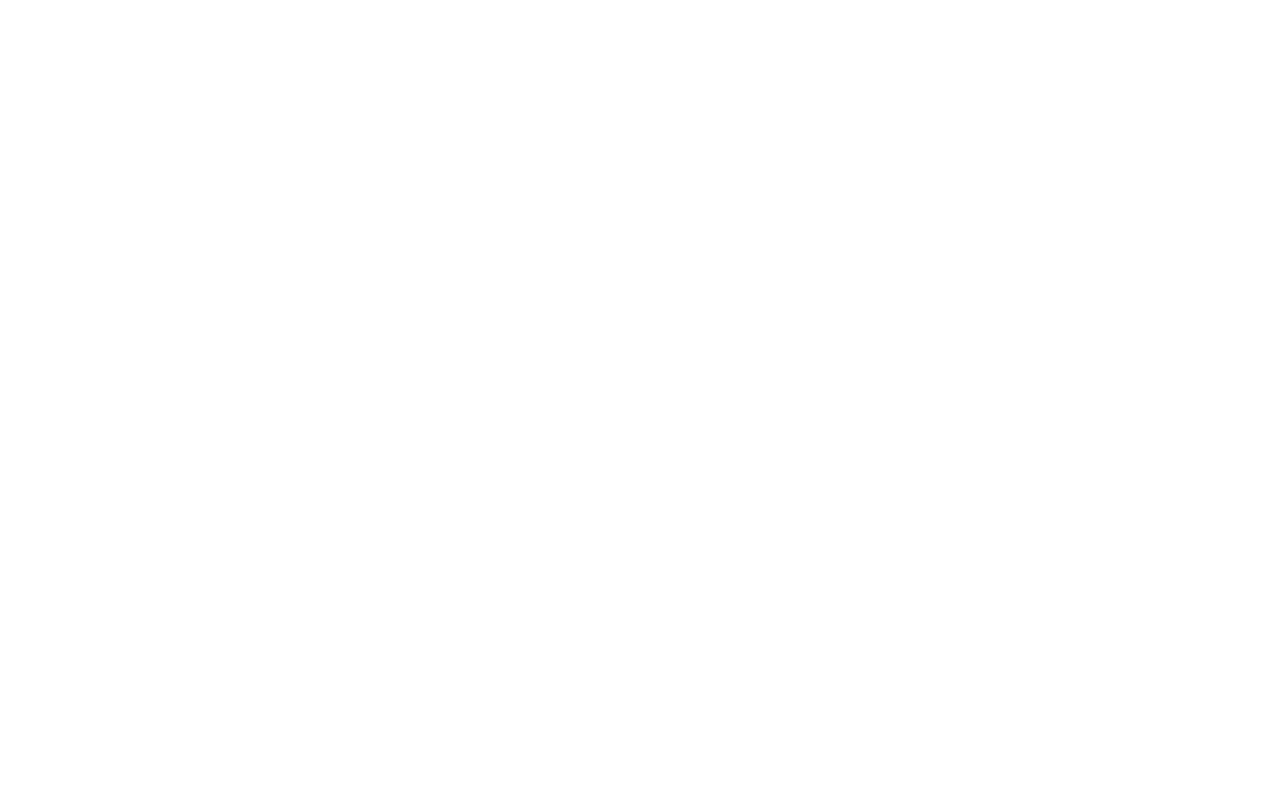
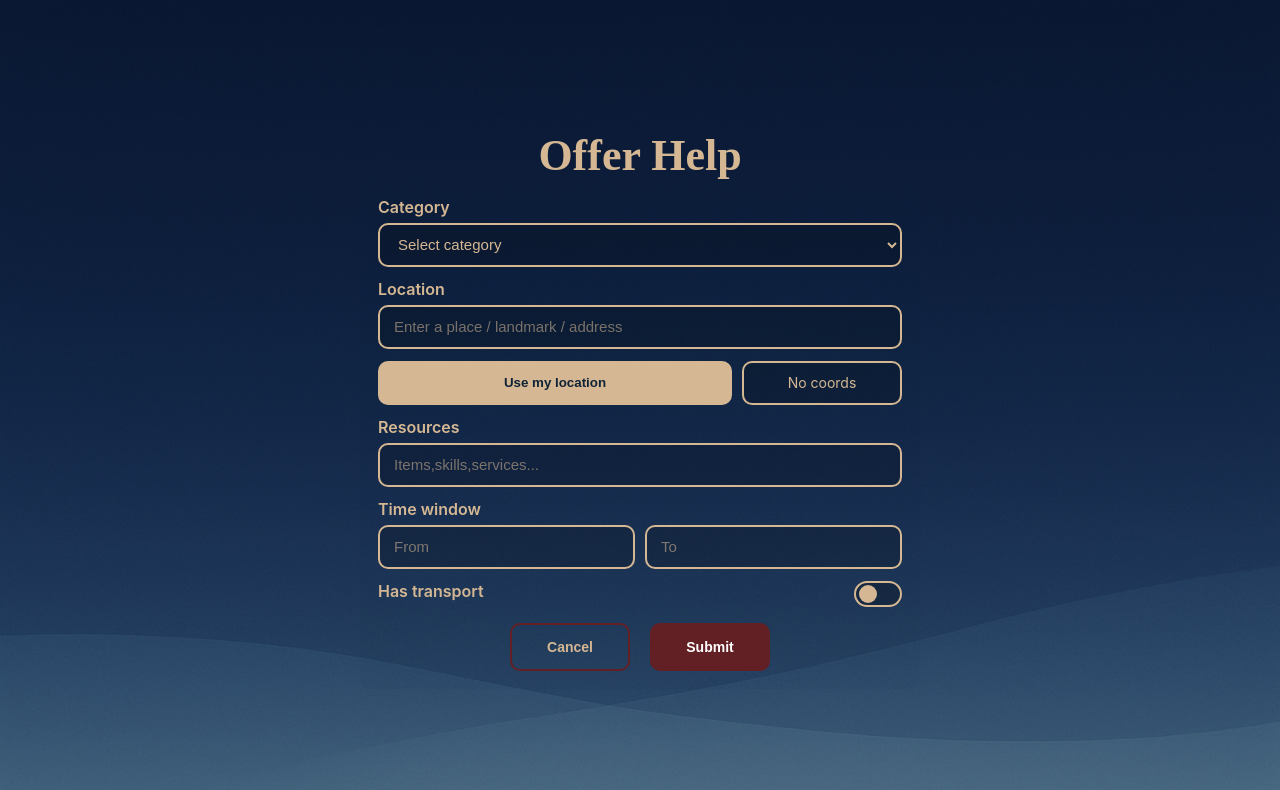
Before and after one commit to Vrinda0211/SYNQ, a React (Vite) app in the folder client/: page /offer in a window 1280 px wide. Before the commit this address had no page. Shown: the top 790 px of the page. Built offline with nearby package versions, Linux system fonts and the light colour scheme.

Commit message:
Build help offer form

```diff
--- a/client/src/App.jsx
+++ b/client/src/App.jsx
@@ -1,6 +1,7 @@
 import Home from "./pages/Home";
 import { Routes,Route } from "react-router-dom";
 import RequestHelp from "./pages/RequestHelp";
+import OfferHelp from "./pages/OfferHelp";
 
 function App()
 {
@@ -8,6 +9,7 @@
     <Routes>
       <Route path="/" element={<Home/>}/>
       <Route path="/request" element={<RequestHelp/>}/>
+      <Route path="/offer" element={<OfferHelp/>}/>
     </Routes>
   );
 }
--- /dev/null
+++ b/client/src/pages/OfferHelp.jsx
@@ -0,0 +1,187 @@
+import { useState } from "react";
+import { useNavigate } from "react-router-dom";
+import "../styles/OfferHelp.css";
+
+export default function OfferHelp()
+{
+    const [category,setCategory]=useState("");
+    const [location,setLocation]=useState("");
+    const [coords,setCoords]=useState(null);
+    const [resources,setResources]=useState("");
+    const [timeFrom,setTimeFrom]=useState("");
+    const [timeTo,setTimeTo]=useState("");
+    const [hasTransport,setHasTransport]=useState(false);
+    const [msg,setMsg]=useState("");
+    const navigate=useNavigate();
+
+    function useMyLocation()
+    {
+        setMsg("");
+
+        if(!navigator.geolocation)
+        {
+            setMsg("Geolocation is not supported by your browser.");
+            return;
+        }
+
+        setMsg("Waiting for location permission...");
+
+        navigator.geolocation.getCurrentPosition(
+            (position)=>
+            {
+                setCoords(
+                    {
+                        lat:position.coords.latitude,
+                        lng:position.coords.longitude
+                    }
+                );
+                setMsg("Location captured.");
+            },
+            ()=>
+            {
+                setMsg("Could not get your location.");
+            },
+            {
+                enableHighAccuracy:true,
+                timeout:15000
+            }
+        );
+    }
+
+    function handleSubmit(e)
+    {
+        e.preventDefault();
+        setMsg("");
+
+        if(!category||!location||!resources)
+        {
+            setMsg("Please fill all required fields.");
+            return;
+        }
+
+        setMsg("Offer details are valid.");
+    }
+
+    return(
+        <div className="OfferHelp">
+            <form className="OfferForm" onSubmit={handleSubmit}>
+                <h1 className="OfferTitle">Offer Help</h1>
+
+                <div className="OfferGroup">
+                    <label className="OfferLabel">Category</label>
+
+                    <select
+                        className="OfferInput"
+                        value={category}
+                        onChange={(e)=>setCategory(e.target.value)}
+                    >
+                        <option value="">Select category</option>
+                        <option value="Medical Assistance">Medical Assistance</option>
+                        <option value="Food & Water">Food & Water</option>
+                        <option value="Shelter & Housing">Shelter & Housing</option>
+                        <option value="Search & Rescue">Search & Rescue</option>
+                        <option value="Supplies & Essentials">Supplies & Essentials</option>
+                        <option value="Sanitation & Hygiene">Sanitation & Hygiene</option>
+                    </select>
+                </div>
+
+                <div className="OfferGroup">
+                    <label className="OfferLabel">Location</label>
+
+                    <input
+                        className="OfferInput"
+                        type="text"
+                        value={location}
+                        onChange={(e)=>setLocation(e.target.value)}
+                        placeholder="Enter a place / landmark / address"
+                    />
+                </div>
+
+                <div className="OfferLocationActions">
+                    <button
+                        type="button"
+                        className="OfferLocationButton"
+                        onClick={useMyLocation}
+                    >
+                        Use my location
+                    </button>
+
+                    <div className="OfferCoordinates">
+                        {coords?`${coords.lat.toFixed(4)},${coords.lng.toFixed(4)}`:"No coords"}
+                    </div>
+                </div>
+
+                <div className="OfferGroup">
+                    <label className="OfferLabel">Resources</label>
+
+                    <input
+                        className="OfferInput"
+                        type="text"
+                        value={resources}
+                        onChange={(e)=>setResources(e.target.value)}
+                        placeholder="Items,skills,services..."
+                    />
+                </div>
+
+                <div className="OfferGroup">
+                    <label className="OfferLabel">Time window</label>
+
+                    <div className="TimeWindow">
+                        <input
+                            className="OfferInput"
+                            type="text"
+                            value={timeFrom}
+                            onChange={(e)=>setTimeFrom(e.target.value)}
+                            placeholder="From"
+                        />
+
+                        <input
+                            className="OfferInput"
+                            type="text"
+                            value={timeTo}
+                            onChange={(e)=>setTimeTo(e.target.value)}
+                            placeholder="To"
+                        />
+                    </div>
+                </div>
+
+                <div className="TransportGroup">
+                    <span className="OfferLabel">Has transport</span>
+
+                    <label className="TransportSwitch">
+                        <input
+                            type="checkbox"
+                            checked={hasTransport}
+                            onChange={()=>setHasTransport((value)=>!value)}
+                        />
+                        <span className="SwitchTrack"></span>
+                        <span className="SwitchThumb"></span>
+                    </label>
+                </div>
+
+                {msg&&
+                    <div className="OfferMessage">
+                        {msg}
+                    </div>
+                }
+
+                <div className="OfferActions">
+                    <button
+                        type="button"
+                        className="OfferCancelButton"
+                        onClick={()=>navigate("/")}
+                    >
+                        Cancel
+                    </button>
+
+                    <button
+                        type="submit"
+                        className="OfferSubmitButton"
+                    >
+                        Submit
+                    </button>
+                </div>
+            </form>
+        </div>
+    );
+}
--- /dev/null
+++ b/client/src/styles/OfferHelp.css
@@ -0,0 +1,216 @@
+.OfferHelp
+{
+    min-height: 100vh;
+    width: 100%;
+    background-image: url("../assets/images/hero-bg.png");
+    background-size: cover;
+    background-position: center bottom;
+    background-repeat: no-repeat;
+    font-family: Inter,system-ui,Arial,sans-serif;
+    color: #D5B893;
+    display: flex;
+    align-items: center;
+    justify-content: center;
+    padding: 40px 20px;
+    box-sizing: border-box;
+}
+
+.OfferForm
+{
+    width: 560px;
+    max-width: 90%;
+    display: flex;
+    flex-direction: column;
+    align-items: center;
+    background: rgba(16,34,54,0.04);
+    padding: 18px;
+    border-radius: 12px;
+    box-sizing: border-box;
+}
+
+.OfferTitle
+{
+    font-family: "Playfair Display",serif;
+    font-size: 44px;
+    margin: 0 0 16px 0;
+}
+
+.OfferGroup
+{
+    width: 100%;
+    margin-bottom: 12px;
+}
+
+.OfferLabel
+{
+    font-size: 16px;
+    font-weight: 600;
+    display: block;
+    margin-bottom: 6px;
+}
+
+.OfferInput
+{
+    width: 100%;
+    height: 44px;
+    border: 2px solid #D5B893;
+    border-radius: 10px;
+    background: rgba(0,0,0,0.18);
+    padding: 0 14px;
+    color: #D5B893;
+    font-size: 15px;
+    outline: none;
+    box-sizing: border-box;
+}
+
+.OfferInput::placeholder
+{
+    color: rgba(213,184,147,0.55);
+}
+
+.OfferInput option
+{
+    background: #102236;
+    color: #D5B893;
+}
+
+.OfferLocationActions
+{
+    width: 100%;
+    display: flex;
+    gap: 10px;
+    margin-bottom: 12px;
+}
+
+.OfferLocationButton
+{
+    flex: 1;
+    height: 44px;
+    border-radius: 10px;
+    background: #D5B893;
+    color: #102236;
+    font-weight: 700;
+    border: none;
+    cursor: pointer;
+}
+
+.OfferCoordinates
+{
+    min-width: 160px;
+    height: 44px;
+    display: flex;
+    align-items: center;
+    justify-content: center;
+    border-radius: 10px;
+    border: 2px solid #D5B893;
+    background: rgba(0,0,0,0.18);
+    font-size: 14px;
+}
+
+.TimeWindow
+{
+    width: 100%;
+    display: flex;
+    gap: 10px;
+}
+
+.TransportGroup
+{
+    width: 100%;
+    display: flex;
+    align-items: center;
+    justify-content: space-between;
+    margin-bottom: 12px;
+}
+
+.TransportSwitch
+{
+    position: relative;
+    width: 48px;
+    height: 26px;
+    display: block;
+    cursor: pointer;
+}
+
+.TransportSwitch input
+{
+    opacity: 0;
+    width: 0;
+    height: 0;
+}
+
+.SwitchTrack
+{
+    position: absolute;
+    inset: 0;
+    background: rgba(0,0,0,0.25);
+    border: 2px solid #D5B893;
+    border-radius: 20px;
+    transition: 0.2s;
+}
+
+.SwitchThumb
+{
+    position: absolute;
+    width: 18px;
+    height: 18px;
+    left: 5px;
+    top: 4px;
+    background: #D5B893;
+    border-radius: 50%;
+    transition: 0.2s;
+}
+
+.TransportSwitch input:checked~.SwitchTrack
+{
+    background: #632024;
+}
+
+.TransportSwitch input:checked~.SwitchThumb
+{
+    transform: translateX(20px);
+}
+
+.OfferMessage
+{
+    color: #ffd6c2;
+    margin-bottom: 8px;
+    text-align: center;
+}
+
+.OfferActions
+{
+    display: flex;
+    justify-content: center;
+    gap: 20px;
+    width: 100%;
+    margin-top: 4px;
+}
+
+.OfferCancelButton
+{
+    min-width: 120px;
+    height: 48px;
+    border-radius: 10px;
+    background: transparent;
+    border: 2px solid #632024;
+    color: #D5B893;
+    font-size: 14px;
+    font-weight: 700;
+    cursor: pointer;
+    padding: 0 14px;
+}
+
+.OfferSubmitButton
+{
+    min-width: 120px;
+    height: 48px;
+    border-radius: 10px;
+    background: #632024;
+    color: white;
+    font-size: 14px;
+    font-weight: 700;
+    cursor: pointer;
+    border: none;
+    padding: 0 14px;
+}
```
